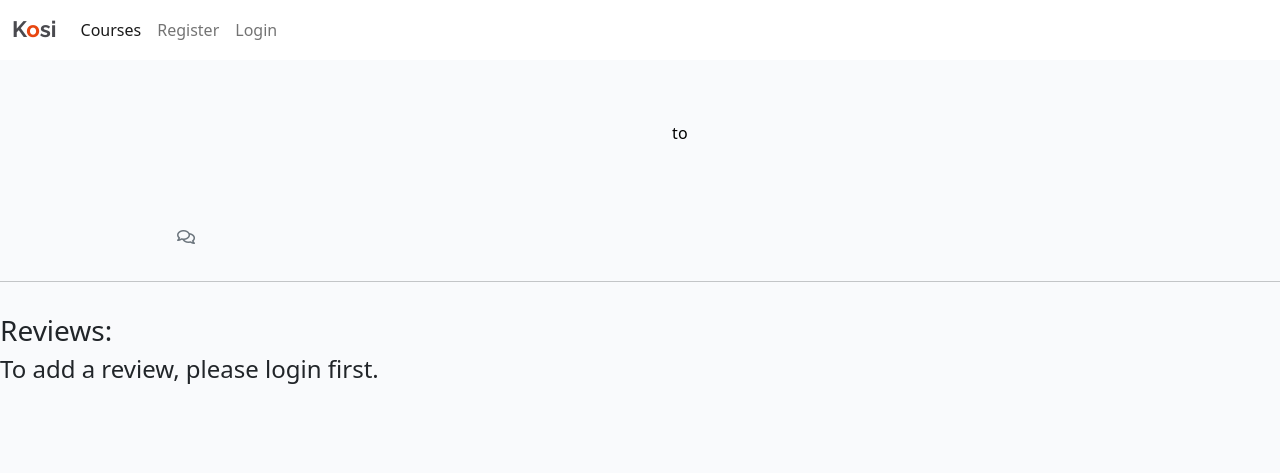
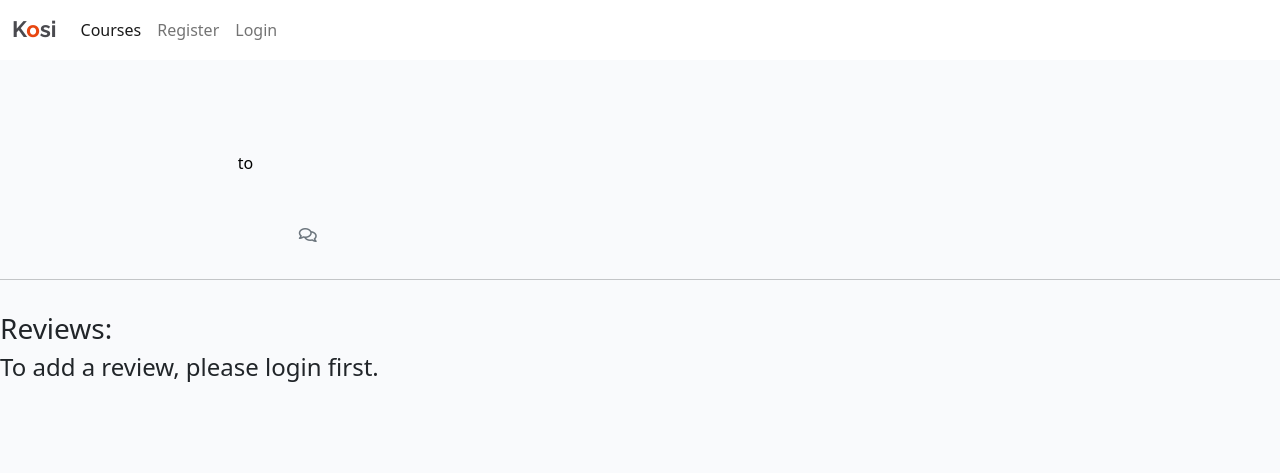
Before and after one commit to Flora-King/Kosi_app, a Django app: template templates/course_detail.html in a window 1280 px wide. Shown: the top 473 px of the page. Run offline with Django 3.2, Linux system fonts and the light colour scheme; the template is opened without the code that fills it, so the values that code supplies are empty; some libraries are stand-ins or nearby versions.

Commit message:
continue to design and restructure the course details page

```diff
--- a/static/css/style.css
+++ b/static/css/style.css
@@ -102,12 +102,12 @@ body {
 }
 
 .course-title {
-    margin-top: 30%;
-    margin-left: 5%;
+    margin-top: 5%;
+    margin-left: 2%;
 }
 
 .course-subtitle {
-    margin-left: 5%;
+    margin-left: 2%;
     color: black;
 }
 
--- a/templates/course_detail.html
+++ b/templates/course_detail.html
@@ -5,17 +5,14 @@
 
 <div class="container-fluid">
     <div class="row">
-        <div class="col-12 col-md-6 col-lg-4 offset-lg-2">
+        <div class="col-12 col-md-6 offset-lg-2 mt-5">
             <div class="image-container mt-5">
                 {% if "placeholder" in course.featured_image.url %}
                 <img class="card-img-top img-fluid" src="https://codeinstitute.s3.amazonaws.com/fullstack/blog/default.jpg" width="100%">
                 {% else %}
                 <img class="card-img-top img-fluid" src=" {{ course.featured_image.url }}" width="100%">
                 {% endif %}
-            </div>
-        </div>
-        <div class="col-12 col-md-6 col-lg-4">
-            <div class="course_delivery my-5">
+                <div class="course_delivery ">
                     <h3 class="course-title">{{ course.title }}</h3>
                     <p class="course-subtitle"> <strong>{{ course.delivery }}</strong> {{ course.delivery_from }} to {{ course.delivery_to }}</p>
                 </div>
@@ -26,12 +23,7 @@
                         {{ course.course_content| safe }}
                     </p>
                 </div>
-
             </div>
-
-    </div>
-</div>
-
             <div class="container">
 
                 <div class="col card mb-3 left top">
@@ -64,6 +56,11 @@
                     </div>
                 </div>
             </div>
+        </div>
+    </div>
+</div>
+
+
     <div class="row">
         <div class="col">
             <hr>
```
Lines whose indentation alone changed are shown as unchanged.
